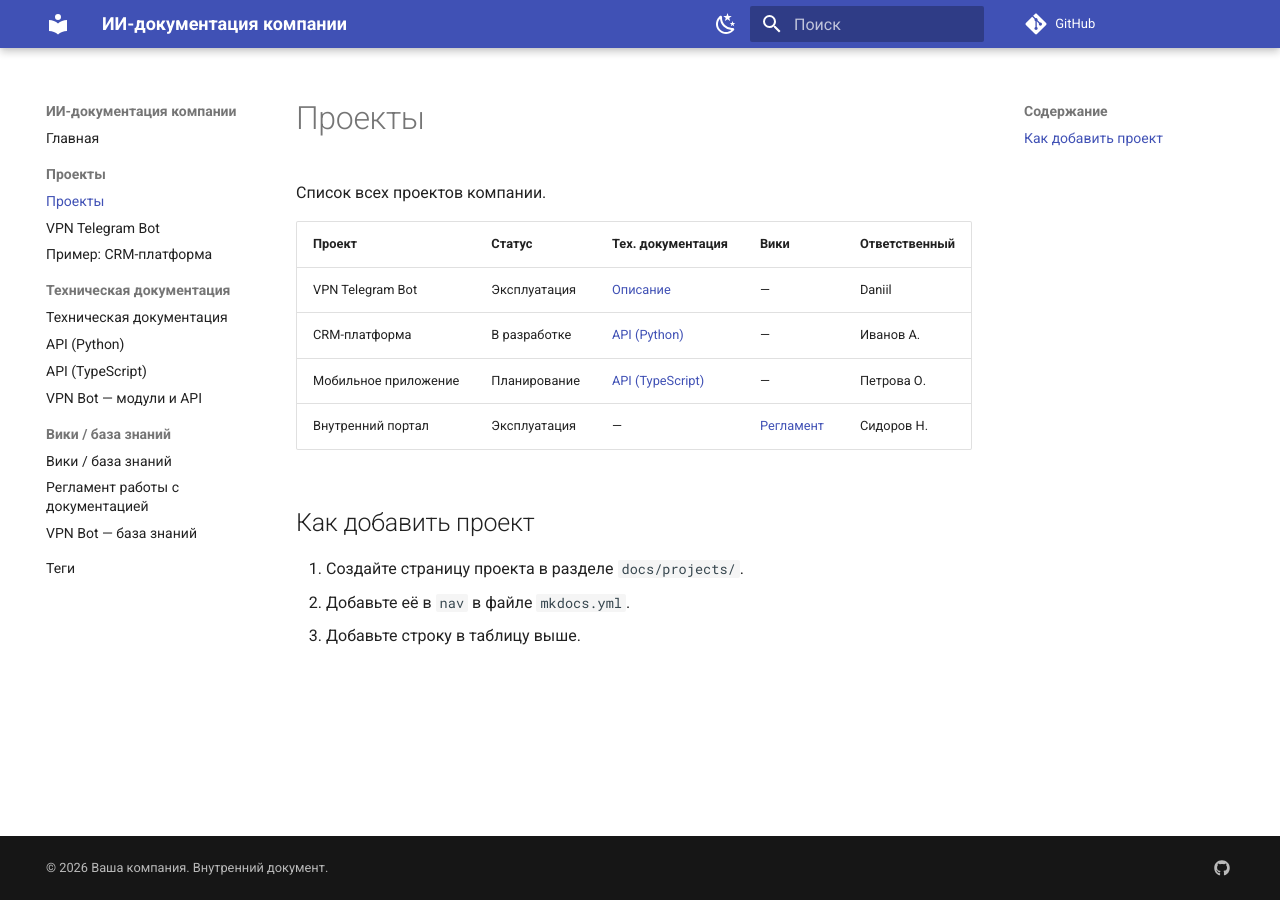
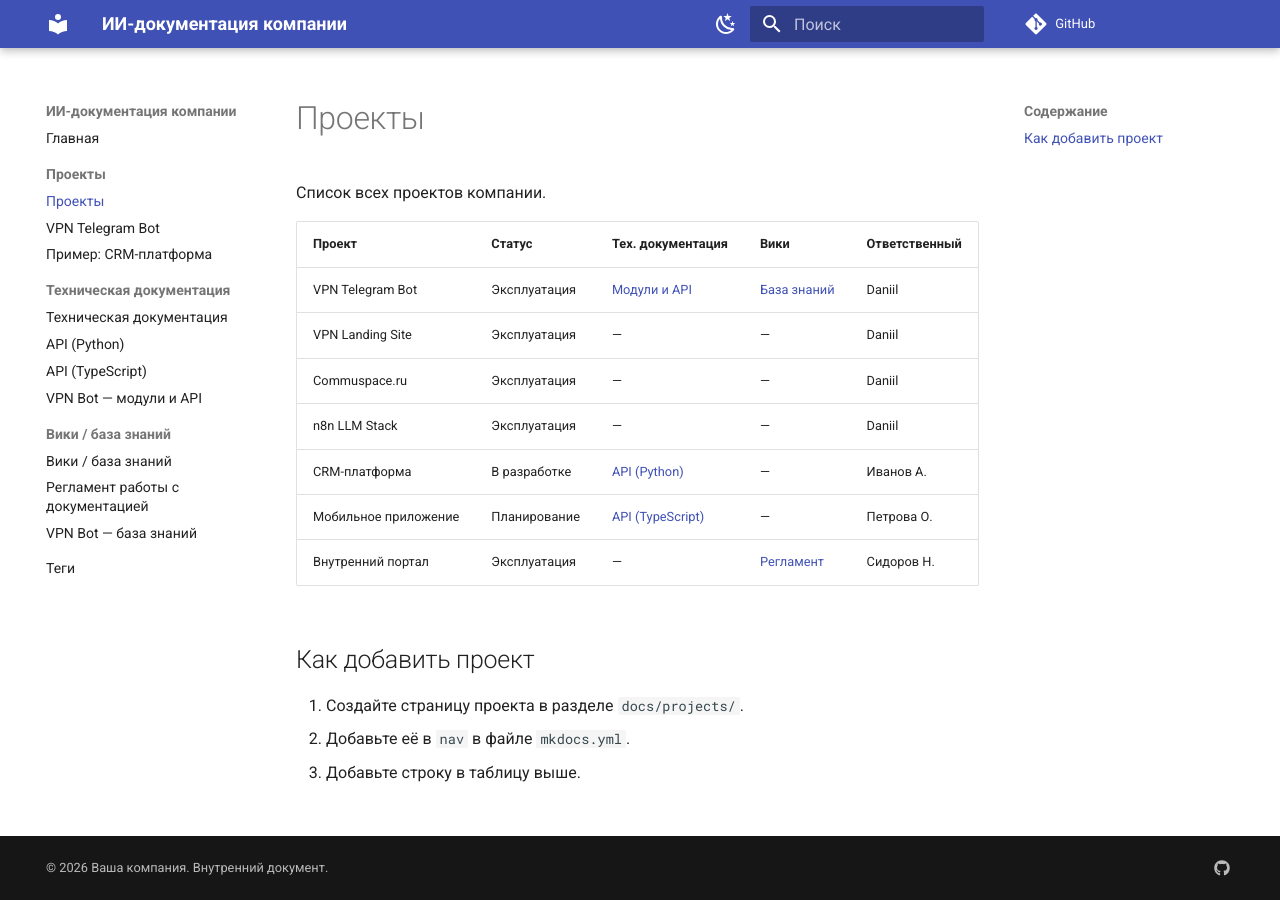
Before and after one commit to impossi8le/project-docs, an MkDocs documentation site: the page built from docs/projects/index.md, in a window 1280 px wide. Built offline with MkDocs 1.6.1 and Material for MkDocs 9.7.7, drawn with Linux system fonts in a browser that asks for light colours; comment, search, counter and statistics services are not loaded.

Commit message:
Добавлены все проекты в таблицу

```diff
--- a/docs/projects/index.md
+++ b/docs/projects/index.md
@@ -4,7 +4,10 @@
 
 | Проект | Статус | Тех. документация | Вики | Ответственный |
 |--------|--------|-------------------|------|---------------|
-| VPN Telegram Bot | Эксплуатация | [Описание](vpn-bot.md) | — | Daniil |
+| VPN Telegram Bot | Эксплуатация | [Модули и API](../reference/vpn-bot/index.md) | [База знаний](../wiki/vpn-bot-knowledge.md) | Daniil |
+| VPN Landing Site | Эксплуатация | — | — | Daniil |
+| Commuspace.ru | Эксплуатация | — | — | Daniil |
+| n8n LLM Stack | Эксплуатация | — | — | Daniil |
 | CRM-платформа | В разработке | [API (Python)](../reference/python/example_pkg.md) | — | Иванов А. |
 | Мобильное приложение | Планирование | [API (TypeScript)](../reference/typescript/example_ts.md) | — | Петрова О. |
 | Внутренний портал | Эксплуатация | — | [Регламент](../wiki/working-agreement.md) | Сидоров Н. |
```
